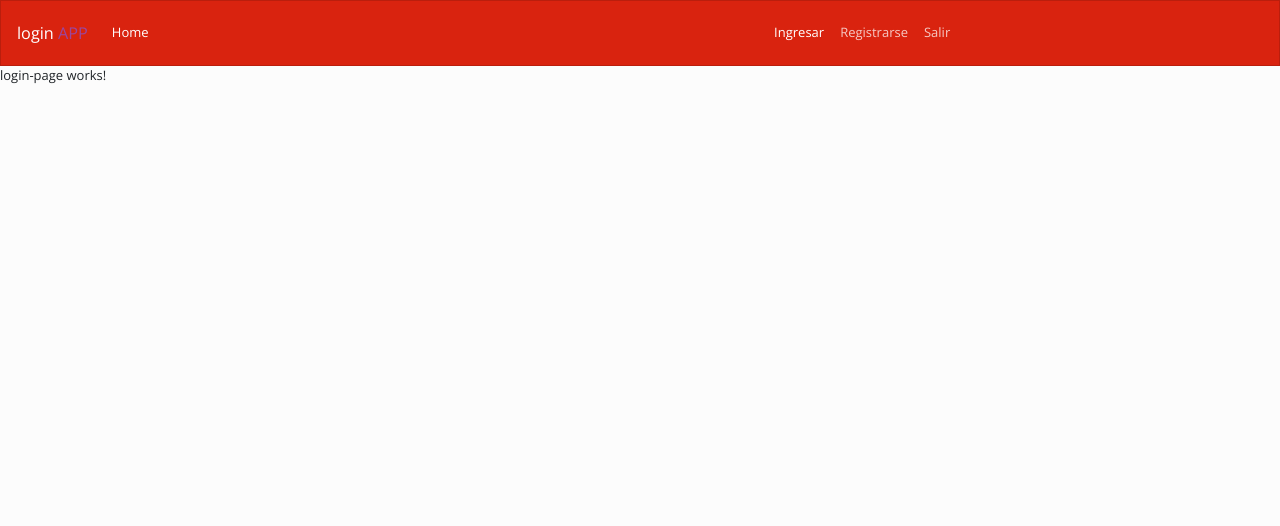
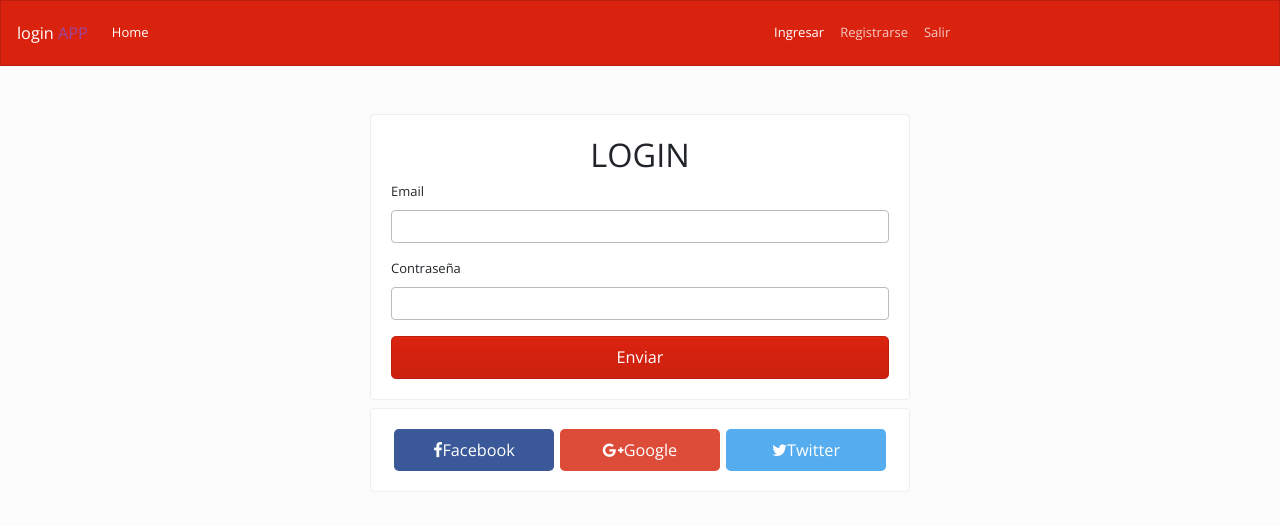
Before and after one commit to danielacsoft/loginapp, an Angular app: page /login in a window 1280 px wide. Shown: the top 526 px of the page. Built offline with nearby package versions, Linux system fonts and the light colour scheme.

Commit message:
maquetacion del login y registro

```diff
--- a/src/app/app-routing.module.ts
+++ b/src/app/app-routing.module.ts
@@ -12,7 +12,7 @@ const routes: Routes = [
   {path: 'login', component: LoginPageComponent},
   {path: 'register', component: RegisterPageComponent},
   {path: 'privado', component: PrivadoPageComponent},
-  {path: ' ', component: NotfoundPageComponent}
+  {path: '**', component: NotfoundPageComponent}
 ];
 
 @NgModule({
--- a/src/app/app.component.html
+++ b/src/app/app.component.html
@@ -1,2 +1,5 @@
 <app-navbar></app-navbar>
-<router-outlet></router-outlet>
+<div class="container">
+    <router-outlet></router-outlet>
+
+</div>
--- a/src/app/componentes/home-page/home-page.component.html
+++ b/src/app/componentes/home-page/home-page.component.html
@@ -1,3 +1,9 @@
-<p>
-  home-page works!
-</p>
+<div class="jumbotron">
+  <h1 class="display-3">Home</h1>
+  <p class="lead">This is a simple hero unit, a simple jumbotron-style component for calling extra attention to featured content or information.</p>
+  <hr class="my-4">
+  <p>It uses utility classes for typography and spacing to space content out within the larger container.</p>
+  <p class="lead">
+    <a class="btn btn-primary btn-lg" href="#" role="button">Learn more</a>
+  </p>
+</div>
--- a/src/app/componentes/login-page/login-page.component.html
+++ b/src/app/componentes/login-page/login-page.component.html
@@ -1,3 +1,32 @@
-<p>
-  login-page works!
-</p>
+<div class="row">
+<div class="col-md-6 mx-auto mt-5">
+  <div class="card">
+    <div class="card-body">
+      <h1 class="text-center">LOGIN</h1>
+      <FORM>
+      <div class="form-group">
+        <label for="email">Email</label>
+        <input type="email" name="email" id="email" class="form-control">
+      </div>
+     <div class="form-group">
+       <label for="password">Contraseña</label>
+       <input type="password" name="pasword" id="password" class="form-control">
+     </div>
+     <input type="text" value="Enviar" class="btn btn-primary btn-block btn-lg">
+    </FORM>
+    </div>
+  </div>
+</div>
+</div>
+
+<div class="row">
+    <div class="col-md-6 mx-auto mt-2">
+       <div class="card">
+         <div class="card-body d-flex justify-content-around">
+           <button class="btn btn-lg btn-facebook"><i class="fa fa-facebook"></i>Facebook</button>
+           <button class="btn btn-lg btn-google"><i class="fa fa-google-plus"></i>Google</button>
+           <button class="btn btn-lg btn-twitter"><i class="fa fa-twitter"></i>Twitter</button>
+         </div>
+       </div>
+     </div>
+ </div>
--- a/src/app/componentes/login-page/login-page.component.scss
+++ b/src/app/componentes/login-page/login-page.component.scss
@@ -0,0 +1,15 @@
+.btn-facebook, .btn-google, .btn-twitter{
+    width:32%;
+}
+.btn-facebook{
+    background: #3b5998;
+    color: #fff;
+}
+.btn-google{
+    background: #dd4b39;
+    color: #fff;
+}
+.btn-twitter{
+    background: #55acee;
+    color: #fff;
+}
--- a/src/app/componentes/navbar/navbar.component.html
+++ b/src/app/componentes/navbar/navbar.component.html
@@ -13,10 +13,10 @@
     </ul>
     <ul class="navbar-nav mx-auto">
       <li class="nav-item active">
-        <a class="nav-link" href="#" routerlink="/login">Ingresar</a>
+        <a class="nav-link" href="#" routerLink="/login">Ingresar</a>
       </li>
       <li class="nav-item">
-        <a class="nav-link" href="#" routerlink="/register">Registrarse</a>
+        <a class="nav-link" href="#" routerLink="/register">Registrarse</a>
       </li>
       <li class="nav-item">
         <a class="nav-link" href="#">Salir</a>
--- a/src/app/componentes/notfound-page/notfound-page.component.html
+++ b/src/app/componentes/notfound-page/notfound-page.component.html
@@ -1,3 +1,10 @@
-<p>
-  notfound-page works!
-</p>
+<div class="row mt-3">
+  <div class="col-md-6 mx-auto text-center">
+     <h1>Oops!</h1>
+     <h2>404 pagina no encontrada</h2>
+     <div class="card-body">
+        <a href="/" class="btn btn-primary btn-lg"><i class="fa fa-home"></i>Home</a>
+     </div>
+  </div>
+
+</div>
--- a/src/app/componentes/privado-page/privado-page.component.html
+++ b/src/app/componentes/privado-page/privado-page.component.html
@@ -1,3 +1,9 @@
-<p>
-  privado-page works!
-</p>
+<div class="jumbotron">
+  <h1 class="display-3">Zona Privada</h1>
+  <p class="lead">This is a simple hero unit, a simple jumbotron-style component for calling extra attention to featured content or information.</p>
+  <hr class="my-4">
+  <p>It uses utility classes for typography and spacing to space content out within the larger container.</p>
+  <p class="lead">
+    <a class="btn btn-primary btn-lg" href="#" role="button">Learn more</a>
+  </p>
+</div>
--- a/src/app/componentes/register-page/register-page.component.html
+++ b/src/app/componentes/register-page/register-page.component.html
@@ -1,3 +1,20 @@
-<p>
-  register-page works!
-</p>
+<div class="row">
+    <div class="col-md-6 mx-auto mt-5">
+      <div class="card">
+        <div class="card-body">
+          <h1 class="text-center">REGISTRO</h1>
+          <FORM>
+          <div class="form-group">
+            <label for="email">Email</label>
+            <input type="email" name="email" id="email" class="form-control">
+          </div>
+         <div class="form-group">
+           <label for="password">Contraseña</label>
+           <input type="password" name="pasword" id="password" class="form-control">
+         </div>
+         <input type="text" value="Enviar" class="btn btn-primary btn-block btn-lg">
+        </FORM>
+        </div>
+      </div>
+    </div>
+</div>
```
